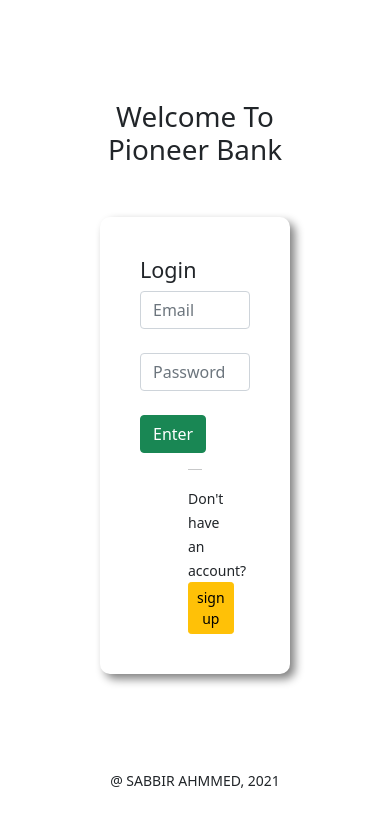
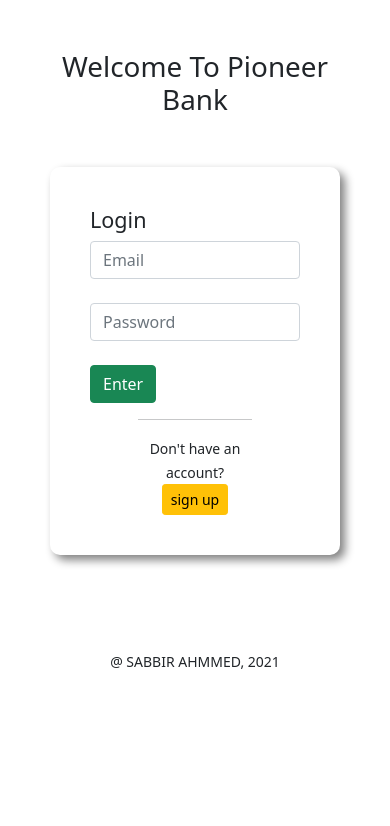
Before and after one commit to Sabbir185/pioneer-bank, a plain HTML site: page index.html in a window 390 px wide. Drawn offline with nearby package versions, Linux system fonts and the light colour scheme.

Commit message:
media query update

```diff
--- a/style.css
+++ b/style.css
@@ -36,3 +36,10 @@ body{
 #user-form{
     display: none;
 }
+
+
+@media ( max-width : 576px){
+    body{
+        margin: 50px;
+    }
+}
```
